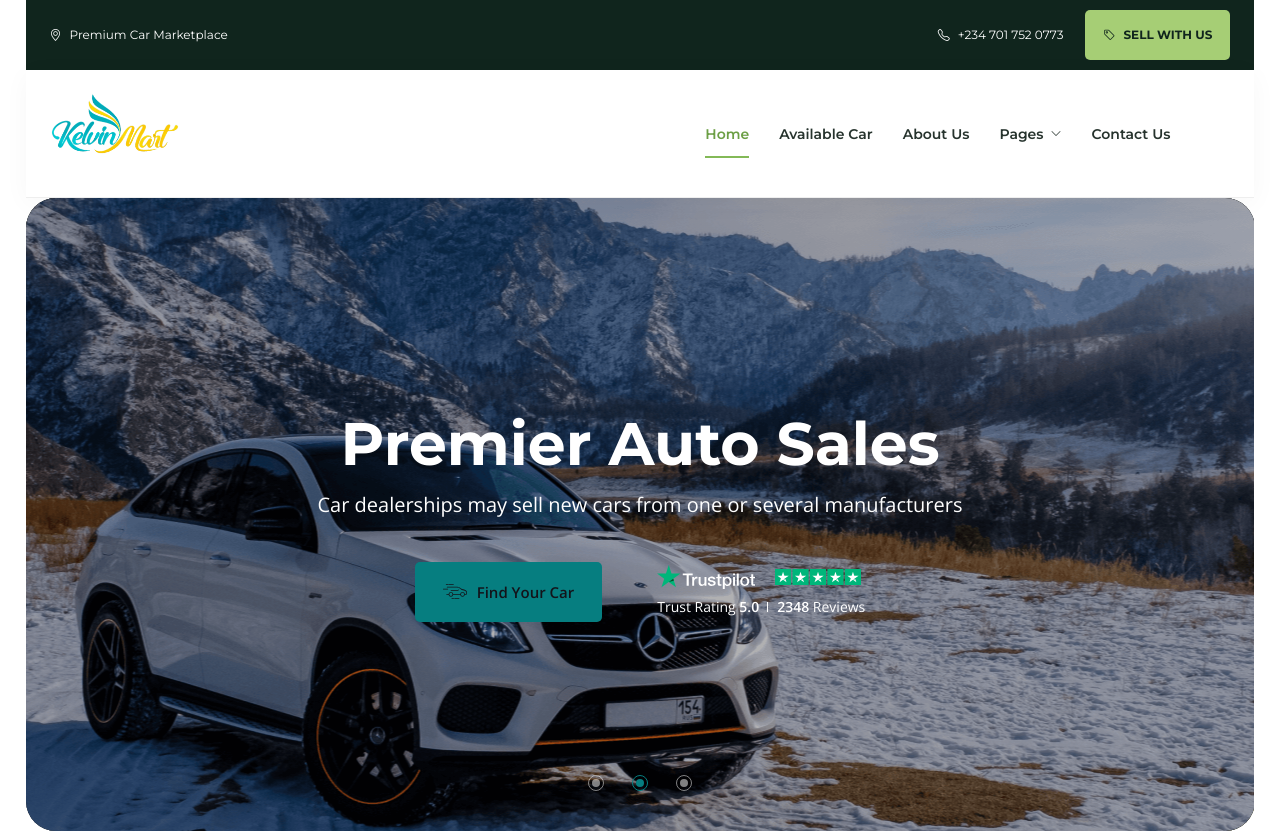
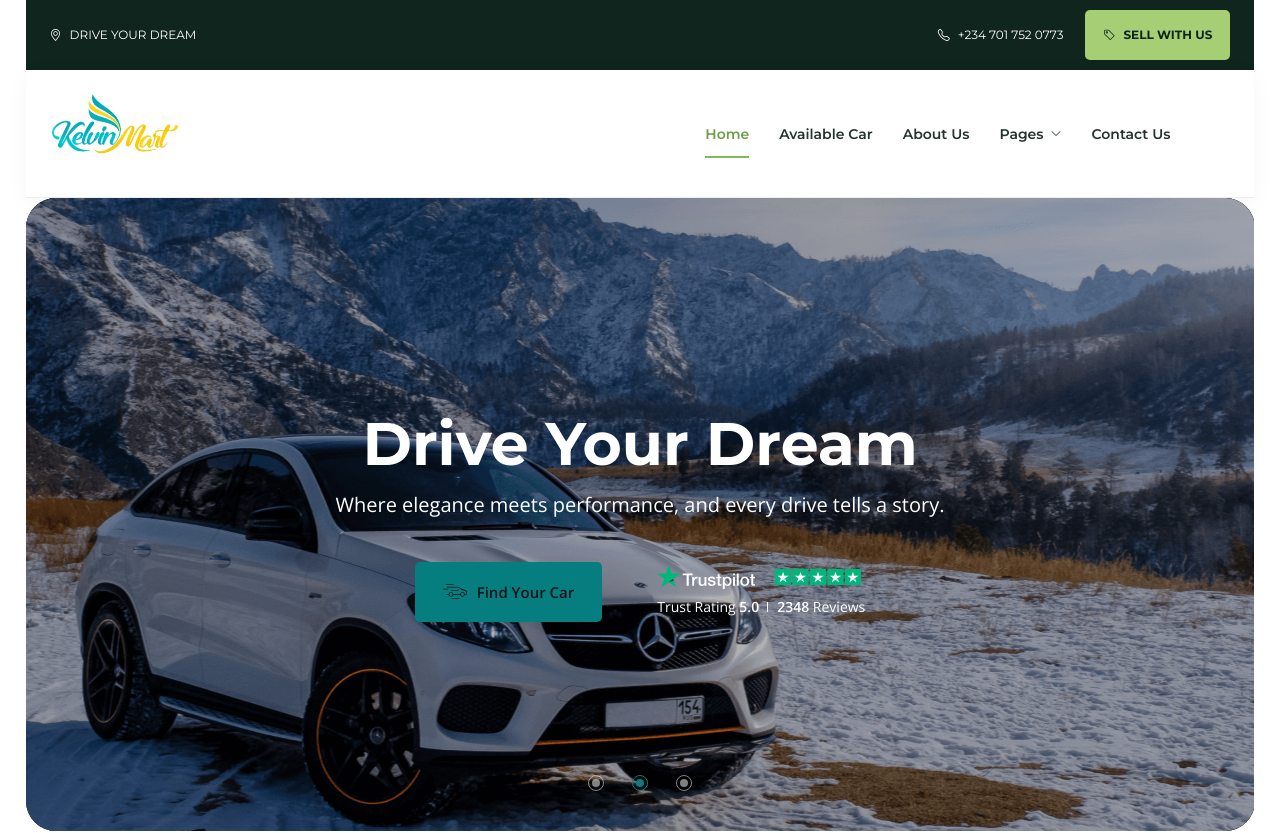
Before and after one commit to dinerocodes/kelvinmart, a plain HTML site: page index.html in a window 1280 px wide. Shown: the top 833 px of the page. Drawn offline with nearby package versions, Linux system fonts and the light colour scheme.

Commit message:
new update

```diff
--- a/index.html
+++ b/index.html
@@ -489,7 +489,7 @@
                 <div class="top-left">
                     <span class="top-label">
                         <i class="bi bi-geo-alt"></i>
-                        Premium Car Marketplace
+                        DRIVE YOUR DREAM
                     </span>
                 </div>
 
@@ -619,8 +619,8 @@
             <div class="row">
                 <div class="col-lg-12">
                     <div class="banner-content">
-                        <h1>Premier Auto Sales</h1>
-                        <p>Car dealerships may sell new cars from one or several manufacturers</p>
+                        <h1>Drive Your Dream</h1>
+                        <p>Where elegance meets performance, and every drive tells a story.</p>
                         <div class="banner-content-bottom">
                             <a href="single-brand-category.html" class="primary-btn3">
                                 <svg width="24" height="15" viewBox="0 0 24 15" xmlns="http://www.w3.org/2000/svg">
```
